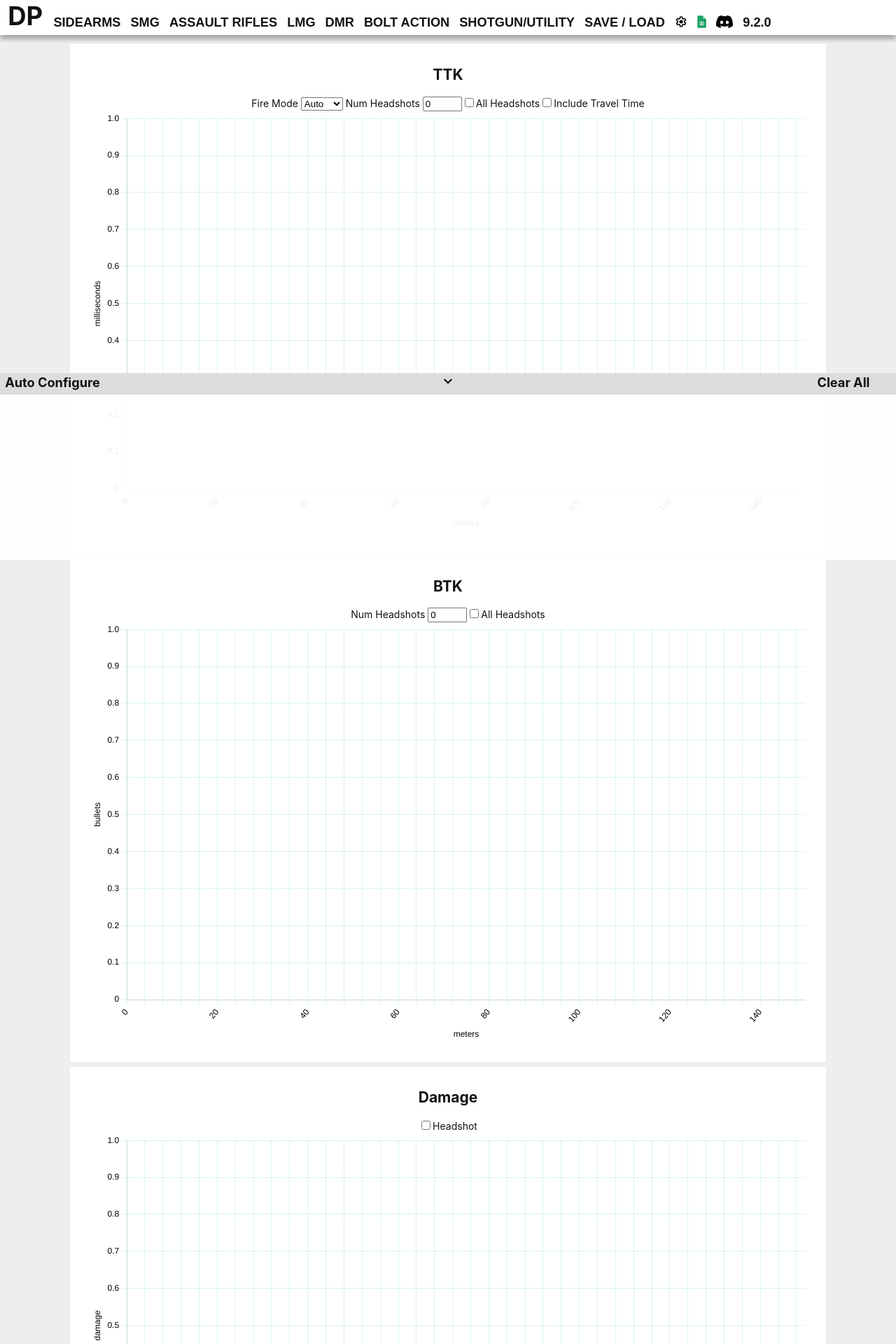
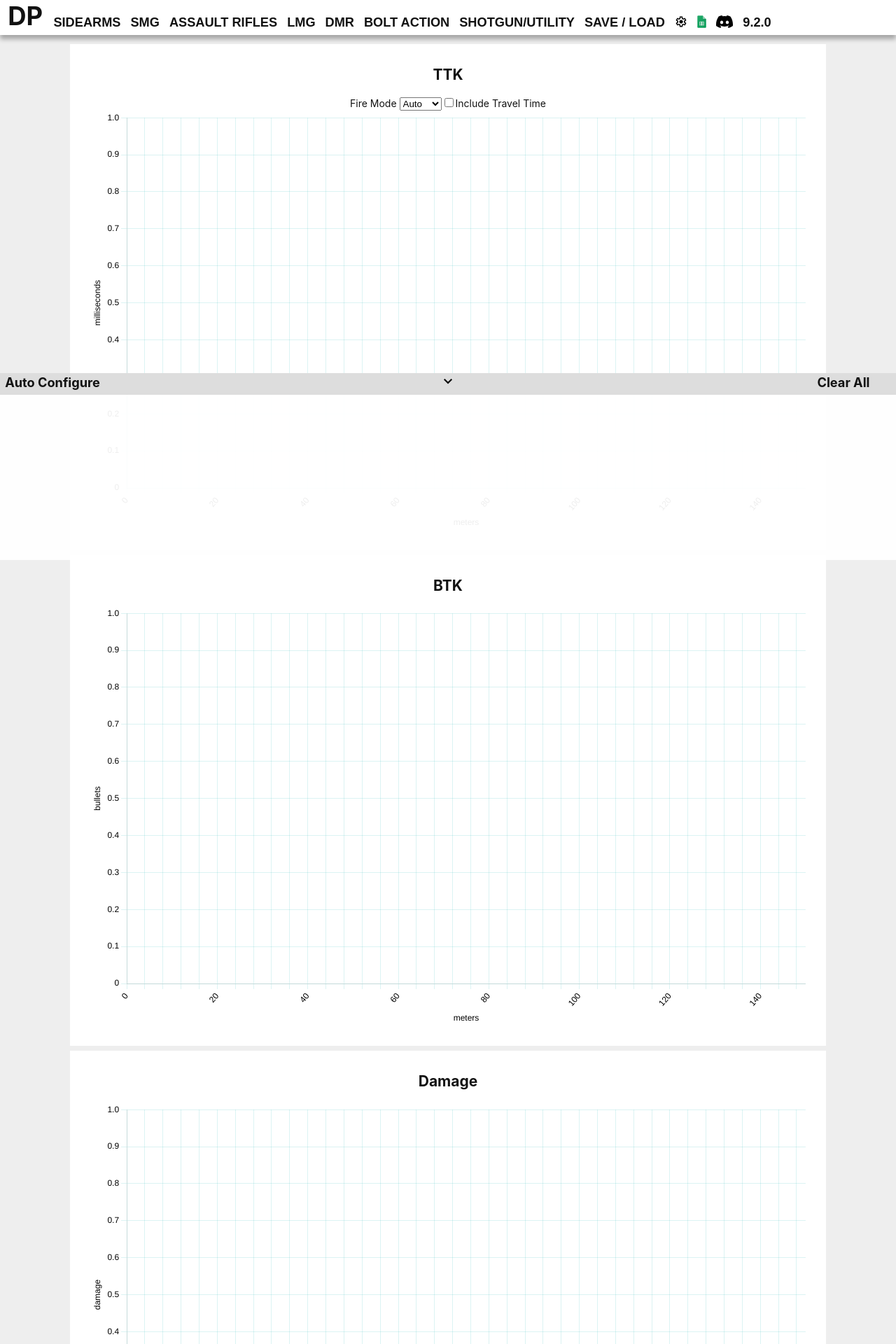
Before and after one commit to keipes/diceplz, a React (Vite) app: page / in a window 1280 px wide. Shown: the top 1920 px of the page at 70% size. Built offline with nearby package versions, Linux system fonts and the light colour scheme.

Commit message:
Disable headshot selector

```diff
--- a/src/Components/Charts/BTKChart.tsx
+++ b/src/Components/Charts/BTKChart.tsx
@@ -35,8 +35,8 @@ function BTKChart(props: BTKChartProps) {
     }
   );
   const highestRangeSeen = Math.max(...requiredRanges);
-  const [numHeadshots, setNumHeadshots] = useState(0);
-  const [previousNumHeadshots, setPreviousNumHeadshots] =
+  const [numHeadshots, _setNumHeadshots] = useState(0);
+  const [_previousNumHeadshots, _setPreviousNumHeadshots] =
     useState(numHeadshots);
   for (const [_id, config] of configurations.weaponConfigurations) {
     if (!config.visible) continue;
@@ -154,7 +154,7 @@ function BTKChart(props: BTKChartProps) {
           bullet and the target has 100 health points, the BTK would be 4."
       />
       <div>
-        <label>
+        {/* <label>
           {"Num Headshots "}
           <input
             type="number"
@@ -175,7 +175,7 @@ function BTKChart(props: BTKChartProps) {
             }}
           />
           {"All Headshots"}
-        </label>
+        </label> */}
       </div>
       <div className="chart-container">
         <Line
--- a/src/Components/Charts/DPSChart.tsx
+++ b/src/Components/Charts/DPSChart.tsx
@@ -27,7 +27,7 @@ interface DPSChartProps {
 function DPSChart(props: DPSChartProps) {
   const theme = useContext(ThemeContext);
   const [tooltipHandler, setTooltipHandler] = useTooltipHandler();
-  const [headshot, setHeadshot] = useState(false);
+  const [_headshot, _setHeadshot] = useState(false);
   const { currentElementHoverLabels } = useHoverHighlight();
   const chartHoverHandler = useChartHoverHandler();
   const chartRef = useRef<any>();
@@ -44,7 +44,9 @@ function DPSChart(props: DPSChartProps) {
     if (!config.visible) continue;
     const stats = GetStatsForConfiguration(config);
     const ammoStat = GetAmmoStat(GetWeaponByName(config.name), stats);
-    const headshotMultiplier = headshot ? ammoStat?.headshotMultiplier ?? 1 : 1;
+    const headshotMultiplier = _headshot
+      ? ammoStat?.headshotMultiplier ?? 1
+      : 1;
     const data = [];
     let lastDamage = 0;
     let lastRange = 0;
@@ -162,14 +164,14 @@ function DPSChart(props: DPSChartProps) {
         description="Weapon damage changes with distance through a step-function damage drop-off, altering values at distinct ranges instead of a gradual decrease or increase."
       />
       <div>
-        <label>
+        {/* <label>
           <input
             type="checkbox"
             checked={headshot}
             onChange={(e) => setHeadshot(e.target.checked)}
           />
           Headshot
-        </label>
+        </label> */}
       </div>
       <div className="chart-container">
         <Line
--- a/src/Components/Charts/DamageChart.tsx
+++ b/src/Components/Charts/DamageChart.tsx
@@ -27,7 +27,7 @@ interface DamageChartProps {
 function DamageChart(props: DamageChartProps) {
   const theme = useContext(ThemeContext);
   const [tooltipHandler, setTooltipHandler] = useTooltipHandler();
-  const [headshot, setHeadshot] = useState(false);
+  const [_headshot, _setHeadshot] = useState(false);
   const { currentElementHoverLabels } = useHoverHighlight();
   const chartHoverHandler = useChartHoverHandler();
   const chartRef = useRef<any>();
@@ -49,7 +49,7 @@ function DamageChart(props: DamageChartProps) {
       if (!config.visible) continue;
       const stats = GetStatsForConfiguration(config);
       const ammoStat = GetAmmoStat(GetWeaponByName(config.name), stats);
-      const headshotMultiplier = headshot
+      const headshotMultiplier = _headshot
         ? ammoStat?.headshotMultiplier ?? 1
         : 1;
       const data = [];
@@ -125,7 +125,7 @@ function DamageChart(props: DamageChartProps) {
     configurations.weaponConfigurations,
     props.modifiers,
     props.settings,
-    headshot,
+    _headshot,
     requiredRanges,
     currentElementHoverLabels,
     theme.highlightColor,
@@ -174,14 +174,14 @@ function DamageChart(props: DamageChartProps) {
         description="Weapon damage changes with distance through a step-function damage drop-off, altering values at distinct ranges instead of a gradual decrease or increase."
       />
       <div>
-        <label>
+        {/* <label>
           <input
             type="checkbox"
             checked={headshot}
             onChange={(e) => setHeadshot(e.target.checked)}
           />
           Headshot
-        </label>
+        </label> */}
       </div>
       <div className="chart-container">
         <Line
--- a/src/Components/Charts/TTKChart.tsx
+++ b/src/Components/Charts/TTKChart.tsx
@@ -41,8 +41,9 @@ function TTKChart(props: TTKChartProps) {
   const theme = useContext(ThemeContext);
   let [includeTravelTime, setIncludeTravelTime] = useState(false);
   let [includeFirstShotDelay, _setIncludeFirstShotDelay] = useState(false);
-  let [numHeadshots, setNumHeadshots] = useState(0);
-  let [previousNumHeadshots, setPreviousNumHeadshots] = useState(numHeadshots);
+  let [numHeadshots, _setNumHeadshots] = useState(0);
+  let [_previousNumHeadshots, _setPreviousNumHeadshots] =
+    useState(numHeadshots);
   const { currentElementHoverLabels } = useHoverHighlight();
   const chartHoverHandler = useChartHoverHandler();
   const configurations = useContext(ConfiguratorContext);
@@ -276,7 +277,7 @@ function TTKChart(props: TTKChartProps) {
             {<option value={FIREMODE_SINGLE}>{"Single"}</option>}
           </select>
         </label>
-        <label>
+        {/* <label>
           {" Num Headshots "}
           <input
             type="number"
@@ -297,7 +298,7 @@ function TTKChart(props: TTKChartProps) {
             }}
           />
           {"All Headshots"}
-        </label>
+        </label> */}
         <label>
           <input
             type="checkbox"
```
